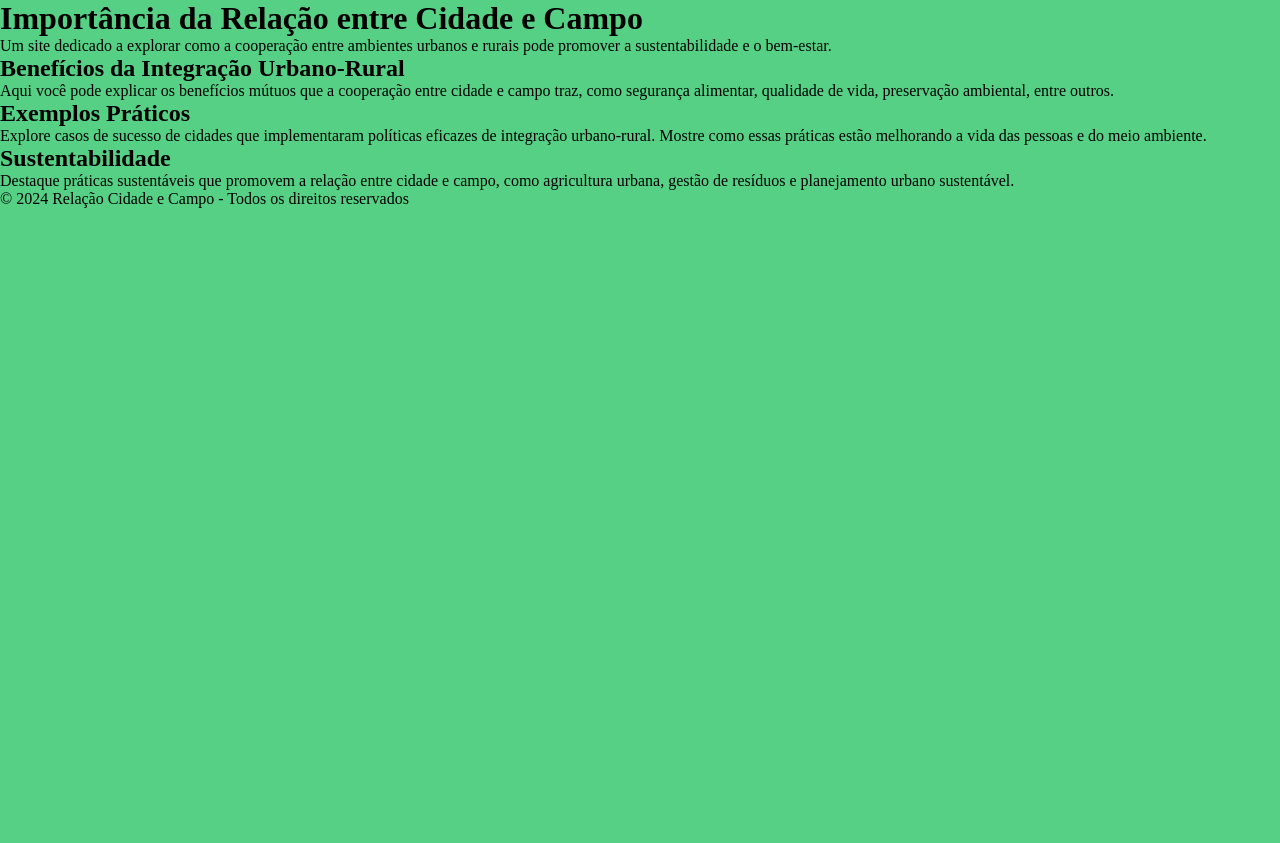
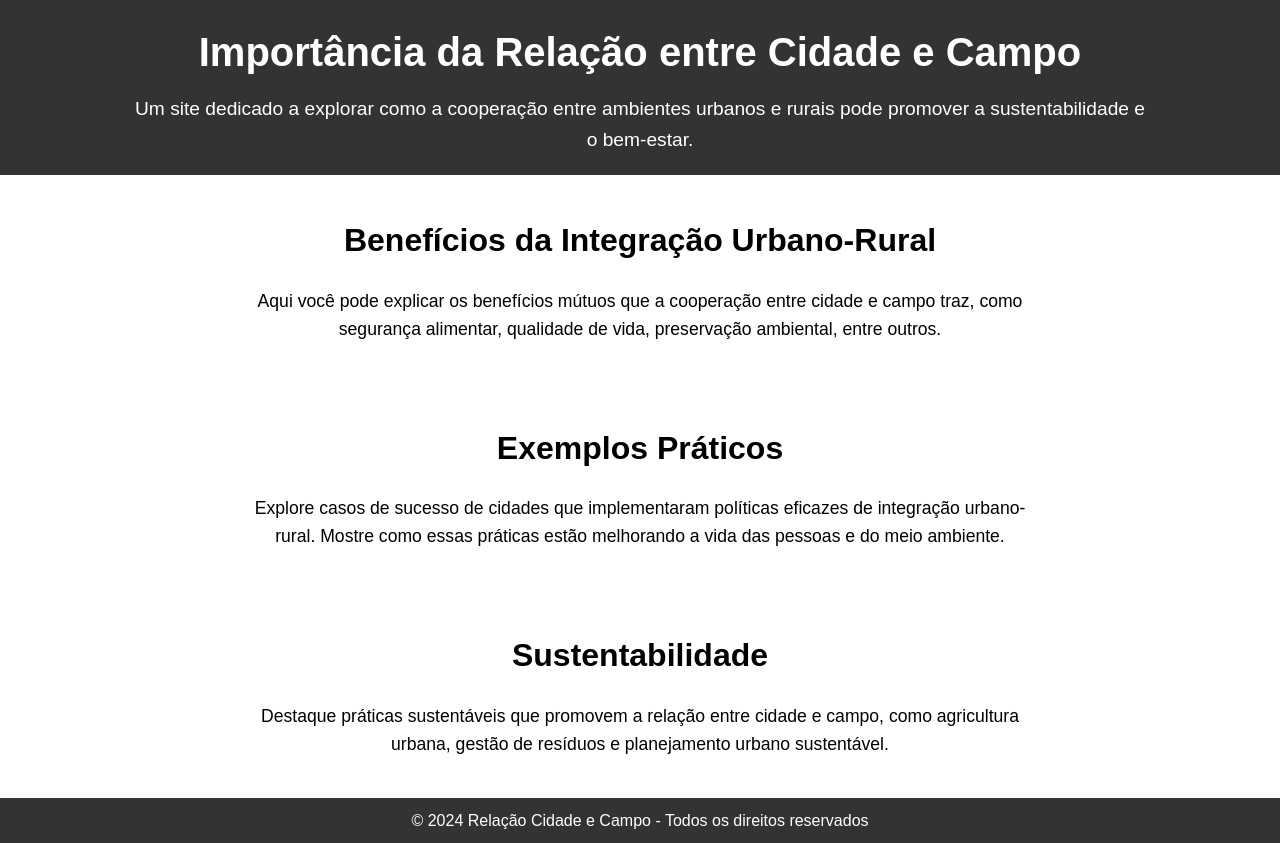
Before and after one commit to dalrold/agrinho_24, a plain HTML site: page index.html in a window 1280 px wide. Before the commit the page ends 800 px from the top, so only its background shows below. Drawn offline with Linux system fonts and the light colour scheme.

Commit message:
Update style.css

```diff
--- a/style.css
+++ b/style.css
@@ -1,16 +1,64 @@
-@import url("style/header.css");
-
-*{ /*Seletor universal para resetar as bordas da páginas*/
-    padding:0px;
-    margin:0px;
+/* Reset de estilos básicos */
+* {
+    margin: 0;
+    padding: 0;
+    box-sizing: border-box;
 }
 
+/* Estilo geral do corpo da página */
+body {
+    font-family: Arial, sans-serif;
+    line-height: 1.6;
+    background-color: #f0f0f0;
+}
 
-:root{/*seletor raiz para variáveis*/
-    --cor-de-fundo:#56d085;
-    --cor-da-letra:#ffd000;
-    --cor-branco:white;
+/* Estilo para o cabeçalho */
+header {
+    background-color: #333;
+    color: #fff;
+    padding: 20px 0;
+    text-align: center;
 }
-body{/*seletor body*/
-    background-color:var(--cor-de-fundo)
+
+header h1 {
+    font-size: 2.5em;
+    margin-bottom: 10px;
 }
+
+header p {
+    font-size: 1.2em;
+}
+
+/* Estilo para as seções */
+section {
+    padding: 40px 0;
+    background-color: #fff;
+}
+
+section h2 {
+    font-size: 2em;
+    text-align: center;
+    margin-bottom: 20px;
+}
+
+section p {
+    font-size: 1.1em;
+    text-align: center;
+    max-width: 800px;
+    margin: 0 auto;
+}
+
+/* Estilo para o rodapé */
+footer {
+    background-color: #333;
+    color: #fff;
+    text-align: center;
+    padding: 10px 0;
+}
+
+/* Estilo para container centralizado */
+.container {
+    width: 80%;
+    margin: 0 auto;
+    text-align: center;
+}
```
